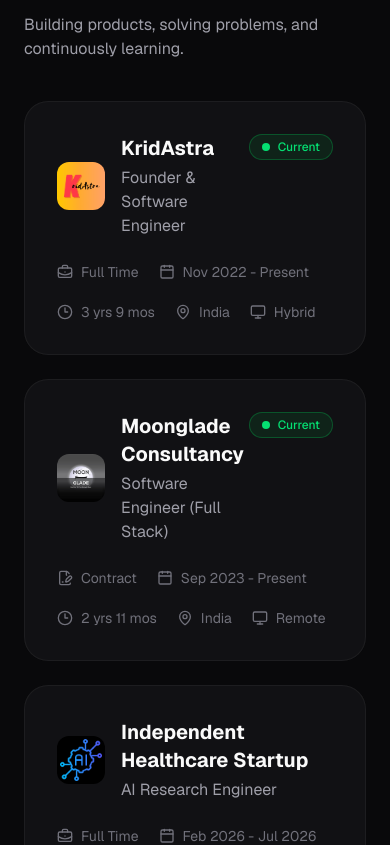
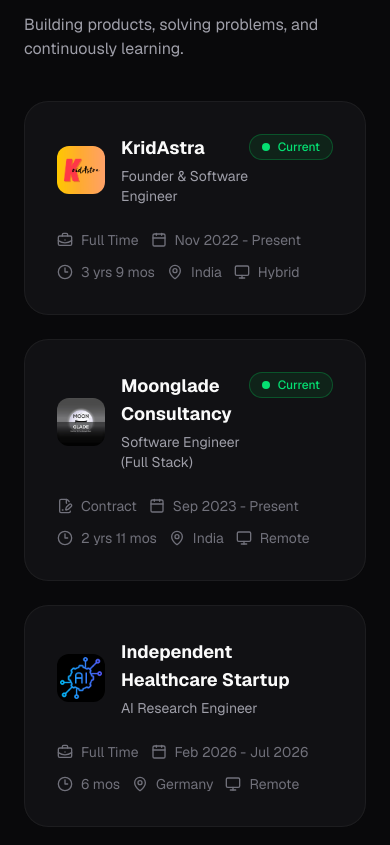
Before and after one commit to devsiddhartha31/devsiddhartha31.github.io, a Next.js app: page / in a window 390 px wide. Shown: the part 4101-4946 px from the top of the page. Built offline with nearby package versions, Linux system fonts and the light colour scheme.

Commit message:
refactor(experience): improve experience card responsiveness

```diff
--- a/components/experience/ExperienceCard.tsx
+++ b/components/experience/ExperienceCard.tsx
@@ -136,11 +136,11 @@
 
           <div>
 
-            <h3 className="text-xl font-bold">
+            <h3 className="text-lg md:text-xl font-bold">
               {experience.company}
             </h3>
 
-            <p className="mt-1 text-zinc-400">
+            <p className="mt-1 text-sm md:text-base text-zinc-400">
               {experience.role}
             </p>
 
@@ -163,7 +163,7 @@
       </div>
 
       {/* Duration and location */}
-      <div className="mt-6 flex flex-wrap items-center gap-5 text-sm text-zinc-500">
+      <div className="mt-6 flex flex-wrap items-center gap-3 md:gap-5 text-sm text-zinc-500">
 
         <div className="flex items-center gap-2">
           <Icon size={16} />
```
